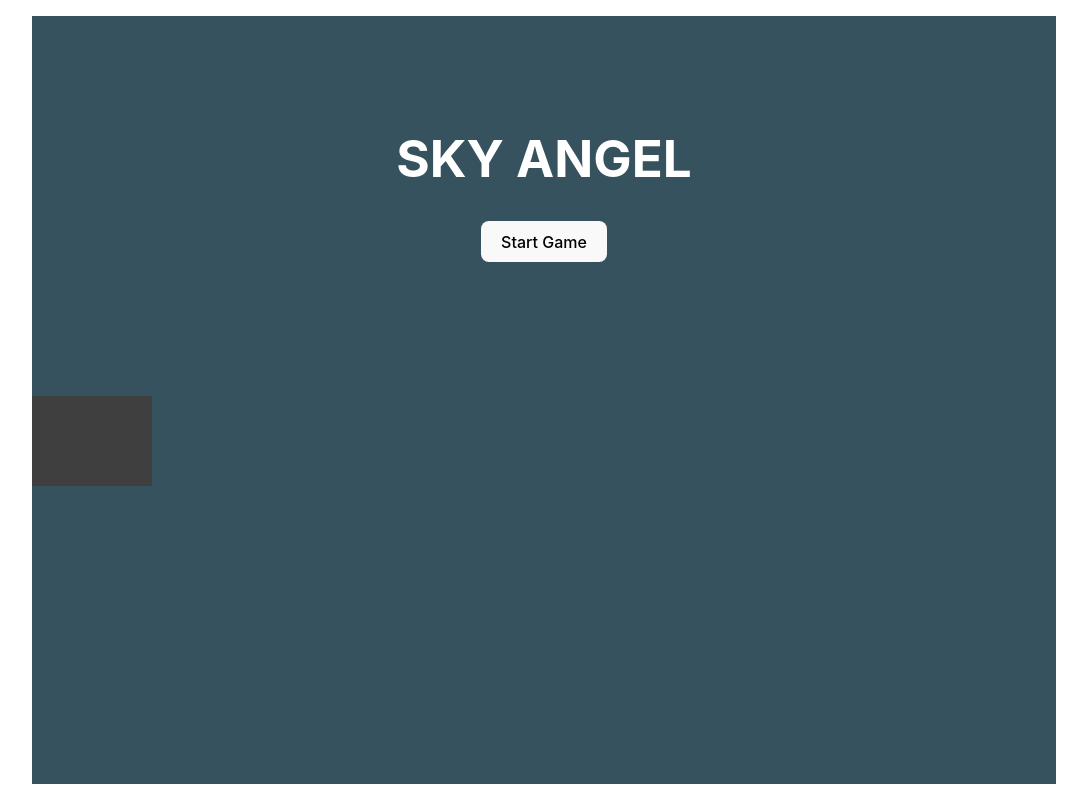
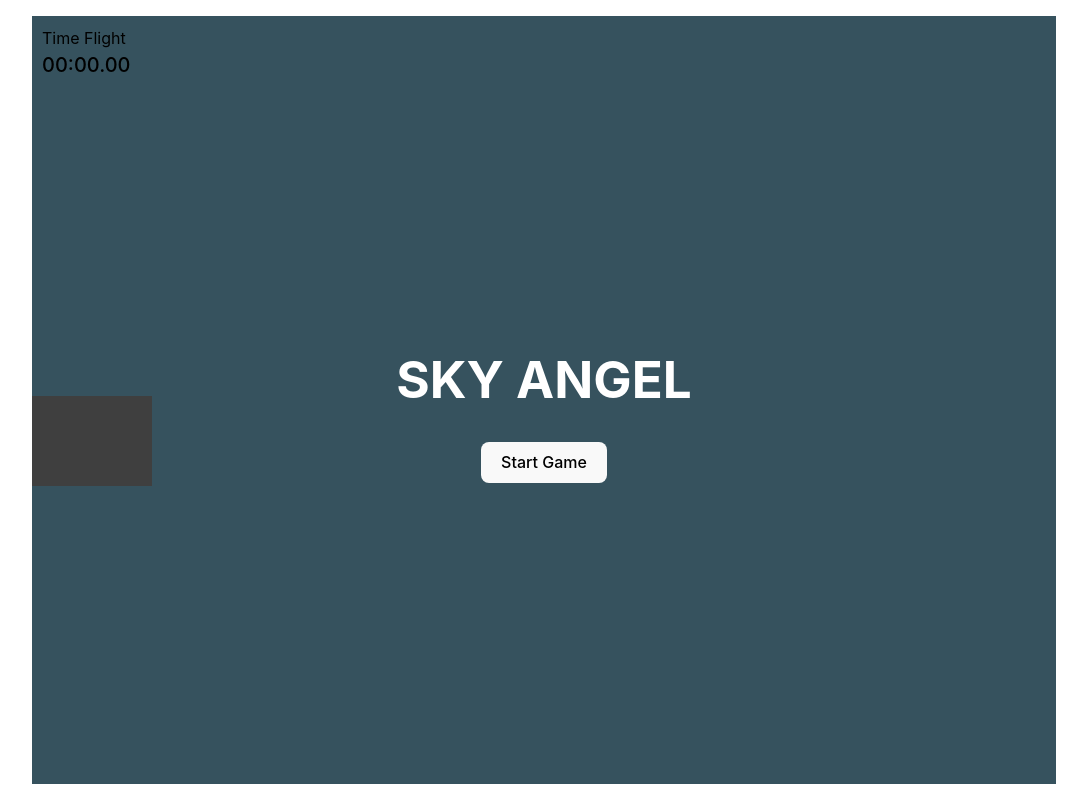
Before and after one commit to Nurhiman20/sky-angel, a React (Vite) app: page / in a window 1280 px wide. Shown: the whole page, without its empty margins (96-1183 px from the left). Built offline with nearby package versions, Linux system fonts and the light colour scheme; grey boxes are pictures that could not be loaded.

Commit message:
Adding stopwatch

```diff
--- a/src/App.css
+++ b/src/App.css
@@ -26,14 +26,30 @@
     position: absolute;
 }
 
-.game-over-container {
+.game-info-container {
     position: relative;
     width: 100%;
     height: 100%;
-    text-align: center;
-    padding-top: 80px;
+    display: flex;
+    flex-direction: column;
+    justify-content: center;
+    align-items: center;
 }
 
 .text-white {
     color: white;
 }
+
+.time-container {
+    color: black;
+}
+
+.time-title {
+    margin: 0;
+}
+
+.time {
+    margin: 0;
+    font-size: 20px;
+    font-weight: 500;
+}
--- a/src/App.jsx
+++ b/src/App.jsx
@@ -10,6 +10,9 @@ import airplaneImage from './assets/images/airplane.png';
 import cloudImage from './assets/images/cloud.png';
 import birdImage from './assets/images/bird.png';
 import { ContainerInfo } from './components/ContainerInfoComponent';
+import { AppBar } from './components/AppBarComponent';
+import Stopwatch from './components/StopwatchComponent';
+import { calculateTime } from './assets/helpers';
 
 const App = () => {
 	const containerRef = useRef(null);
@@ -22,6 +25,8 @@ const App = () => {
 	const [gameHasOver, setGameHasOver] = useState(false);
 	const [topPlanePosition, setTopPlanePosition] = useState(380);
 	const [leftPlanePosition, setLeftPlanePosition] = useState(0);
+
+	const [time, setTime] = useState(0);
 
 	const handleKeyDown = (event) => {
 		let newTopPlanePosition = topPlanePosition;
@@ -132,9 +137,14 @@ const App = () => {
 	}, [topPlanePosition, topBirdPosition, leftPlanePosition, leftBirdPosition]);
 
 	const startGame = () => {
+		setTime(0);
 		setGameHasStarted(true);
 		setGameHasOver(false);
 		containerRef.current.focus();
+	};
+
+	const changeTime = (newTime) => {
+		setTime(newTime);
 	};
 
 	return (
@@ -164,10 +174,20 @@ const App = () => {
 				>
 					<img src={airplaneImage} />
 				</Airplane>
+				<AppBar>
+					<div className='time-container'>
+            <p className='time-title'>Time Flight</p>
+						<Stopwatch
+							time={time}
+							onTimeChanged={changeTime}
+							gameStarted={gameHasStarted}
+						></Stopwatch>
+					</div>
+				</AppBar>
 				{!gameHasStarted && !gameHasOver ? (
 					<ContainerInfo>
 						<div className="overlay"></div>
-						<div className="game-over-container">
+						<div className="game-info-container">
 							<h1 className="text-white">SKY ANGEL</h1>
 							<button type="button" onClick={startGame}>
 								Start Game
@@ -178,8 +198,9 @@ const App = () => {
 				{gameHasOver ? (
 					<ContainerInfo>
 						<div className="overlay"></div>
-						<div className="game-over-container">
+						<div className="game-info-container">
 							<h1 className="text-white">GAME OVER</h1>
+							<p>Your time: {calculateTime(time)}</p>
 							<button type="button" onClick={startGame}>
 								Play Again
 							</button>
--- /dev/null
+++ b/src/assets/helpers/index.js
@@ -0,0 +1,12 @@
+export const calculateTime = (time) => {
+    // Minutes calculation
+    const minutes = Math.floor((time % 360000) / 6000);
+
+    // Seconds calculation
+    const seconds = Math.floor((time % 6000) / 100);
+
+    // Milliseconds calculation
+    const milliseconds = time % 100;
+
+    return `${minutes.toString().padStart(2, '0')}:${seconds.toString().padStart(2, '0')}.${milliseconds.toString().padStart(2, '0')}`;
+};
--- /dev/null
+++ b/src/components/AppBarComponent.jsx
@@ -0,0 +1,9 @@
+import styled from "styled-components";
+
+export const AppBar = styled.div`
+  position: absolute;
+  display: flex;
+  flex-direction: row;
+  width: 100%;
+  padding: 10px;
+`
--- /dev/null
+++ b/src/components/StopwatchComponent.jsx
@@ -0,0 +1,22 @@
+import React, { useState, useEffect } from 'react';
+import { calculateTime } from '../assets/helpers';
+
+const Stopwatch = (props) => {
+	// state to store time
+	const { time, onTimeChanged, gameStarted } = props;
+
+	useEffect(() => {
+		let intervalId;
+		if (gameStarted) {
+			// setting time from 0 to 1 every 10 milisecond using javascript setInterval method
+			intervalId = setInterval(() => onTimeChanged(time + 1), 10);
+		}
+		return () => clearInterval(intervalId);
+	}, [gameStarted, time]);
+
+	return (
+    <p className="time">{calculateTime(time)}</p>
+	);
+};
+
+export default Stopwatch;
```
Also changed, not shown: src/assets/images/parachute.png (added).
